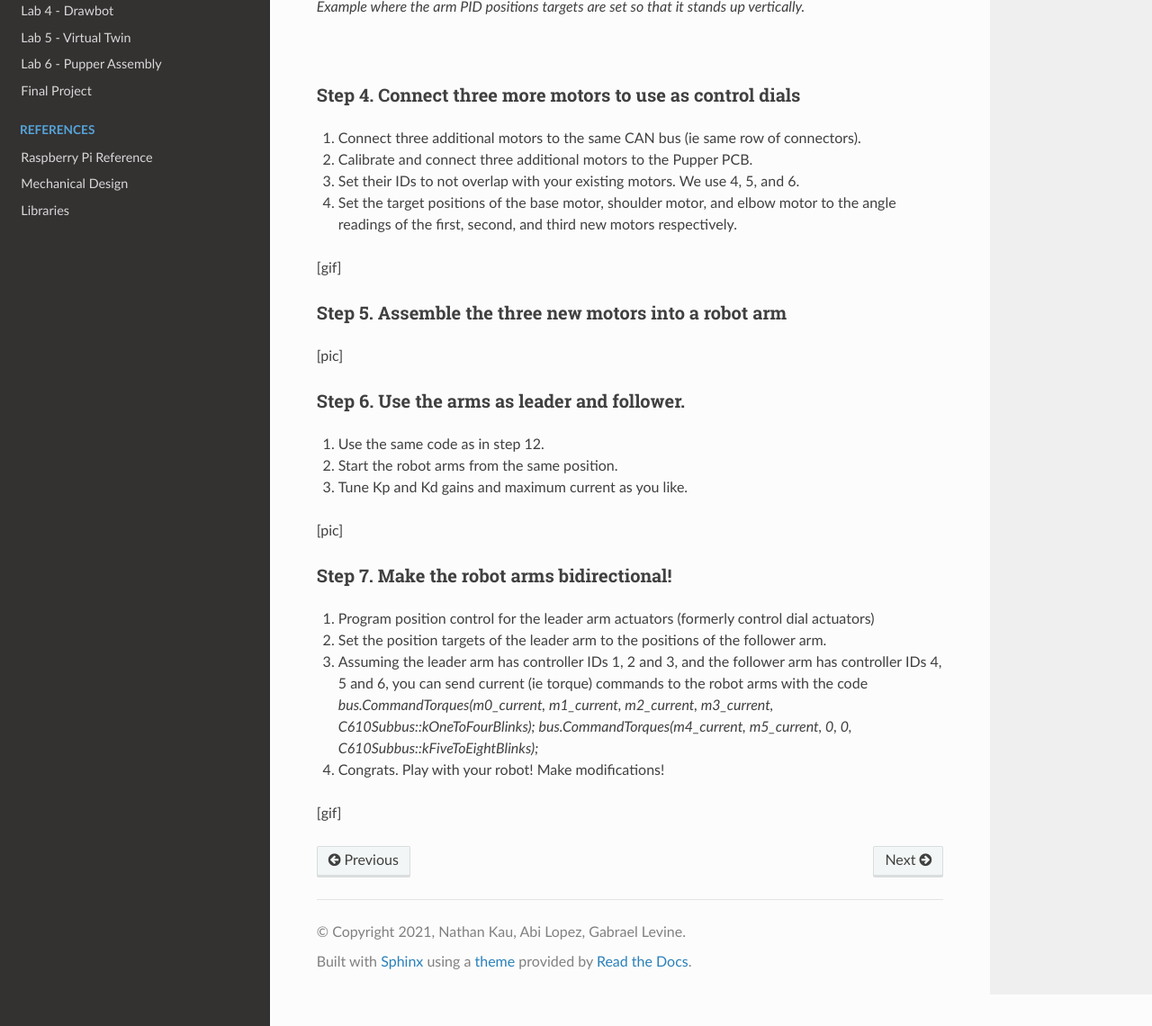
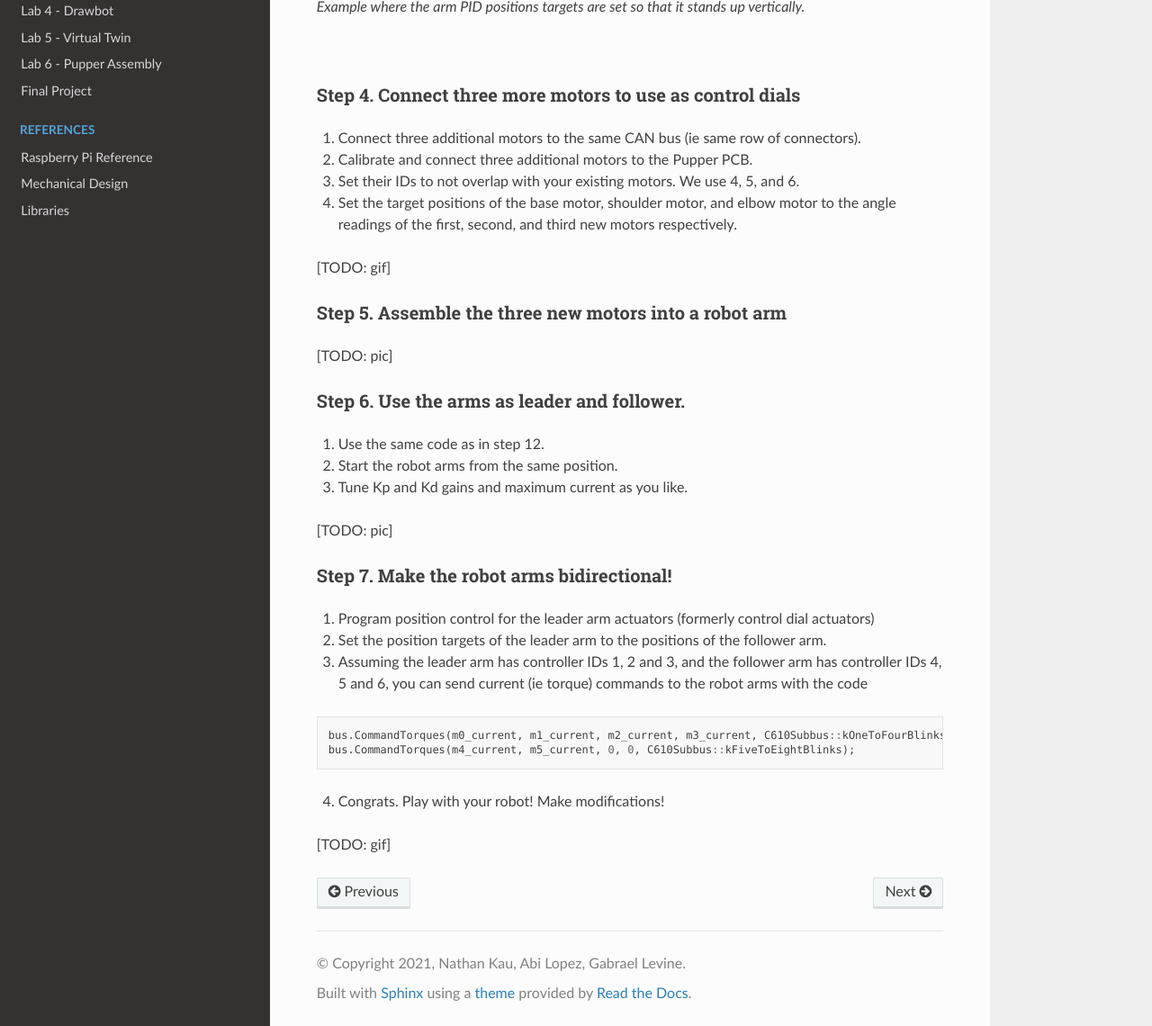
Before and after one commit to stanfordroboticsclub/pupperv3-independent-study, a Sphinx documentation site: the page built from docs/course-material/lab-2.rst, in a window 1280 px wide and 1400 px high, scrolled down 1501 px, cut to the strip 260-1400 px from the top of the window. Shown: the whole strip at 90% size. Built offline with Sphinx 7.4.7 and the Read the Docs theme 2.0.0, drawn with Linux system fonts in a browser that asks for light colours; some of the changed text lies outside the part shown.

Commit message:
add todos

```diff
--- a/docs/course-material/lab-2.rst
+++ b/docs/course-material/lab-2.rst
@@ -7,7 +7,7 @@ Lab Instructions
 ----------------------------------
 *Goal: Build two robot arms that mirror each other's motion.*
 
-[Insert GIF of completed robot arms]
+[TODO: Insert GIF of completed robot arms]
 
 Step 1. Connect and control 2 more motors
 ^^^^^^^^^^^^^^^^^^^^^^^^^^^^^^^^^^^^^^^^^^^^
@@ -17,14 +17,14 @@ Step 1. Connect and control 2 more motors
 #. Set the new motor controllers to have different IDs. We use 1, 2, and 3.
 #. Run your PD control on the two additional motors with some target position.
 
-[insert pic of compeleted setup]
+[TODO: insert pic of compeleted setup]
 
 Step 2. Assemble the three motors into a robot arm!
 ^^^^^^^^^^^^^^^^^^^^^^^^^^^^^^^^^^^^^^^^^^^^^^^^^^^^^^
 
 #. We like to insert a screw driver with a 3mm diameter shank into the 3D printed part hole and then into the hole in the shaft to align them before inserting the bolt.
 
-[Gabrael adds assembly video]
+[TODO: Gabrael adds assembly video]
 
 .. figure:: ../_static/built-3dof-arm.jpg
     :align: center
@@ -53,11 +53,11 @@ Step 4. Connect three more motors to use as control dials
 #. Set their IDs to not overlap with your existing motors. We use 4, 5, and 6.
 #. Set the target positions of the base motor, shoulder motor, and elbow motor to the angle readings of the first, second, and third new motors respectively.
 
-[gif]
+[TODO: gif]
 
 Step 5. Assemble the three new motors into a robot arm
 ^^^^^^^^^^^^^^^^^^^^^^^^^^^^^^^^^^^^^^^^^^^^^^^^^^^^^^^^
-[pic]
+[TODO: pic]
 
 Step 6. Use the arms as leader and follower.
 ^^^^^^^^^^^^^^^^^^^^^^^^^^^^^^^^^^^^^^^^^^^^^
@@ -65,13 +65,20 @@ Step 6. Use the arms as leader and follower.
 #. Start the robot arms from the same position.
 #. Tune Kp and Kd gains and maximum current as you like.
 
-[pic]
+[TODO: pic]
 
 Step 7. Make the robot arms bidirectional!
 ^^^^^^^^^^^^^^^^^^^^^^^^^^^^^^^^^^^^^^^^^^^^^
 #. Program position control for the leader arm actuators (formerly control dial actuators)
 #. Set the position targets of the leader arm to the positions of the follower arm.
-#. Assuming the leader arm has controller IDs 1, 2 and 3, and the follower arm has controller IDs 4, 5 and 6, you can send current (ie torque) commands to the robot arms with the code *bus.CommandTorques(m0_current, m1_current, m2_current, m3_current, C610Subbus::kOneToFourBlinks); bus.CommandTorques(m4_current, m5_current, 0, 0, C610Subbus::kFiveToEightBlinks);*
-#. Congrats. Play with your robot! Make modifications!
+#. Assuming the leader arm has controller IDs 1, 2 and 3, and the follower arm has controller IDs 4, 5 and 6, you can send current (ie torque) commands to the robot arms with the code
 
-[gif]
+.. code-block:: c++
+
+  bus.CommandTorques(m0_current, m1_current, m2_current, m3_current, C610Subbus::kOneToFourBlinks);
+  bus.CommandTorques(m4_current, m5_current, 0, 0, C610Subbus::kFiveToEightBlinks);
+
+
+4. Congrats. Play with your robot! Make modifications!
+
+[TODO: gif]
```
